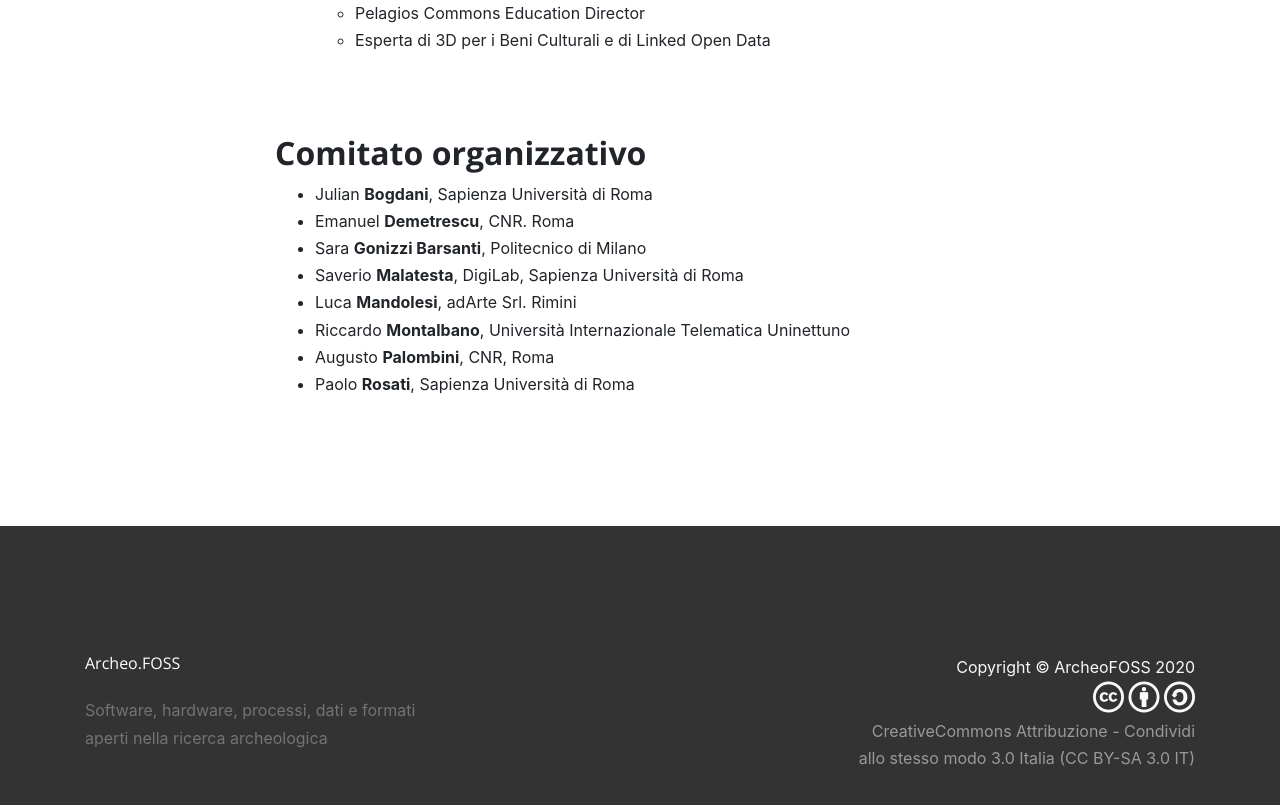
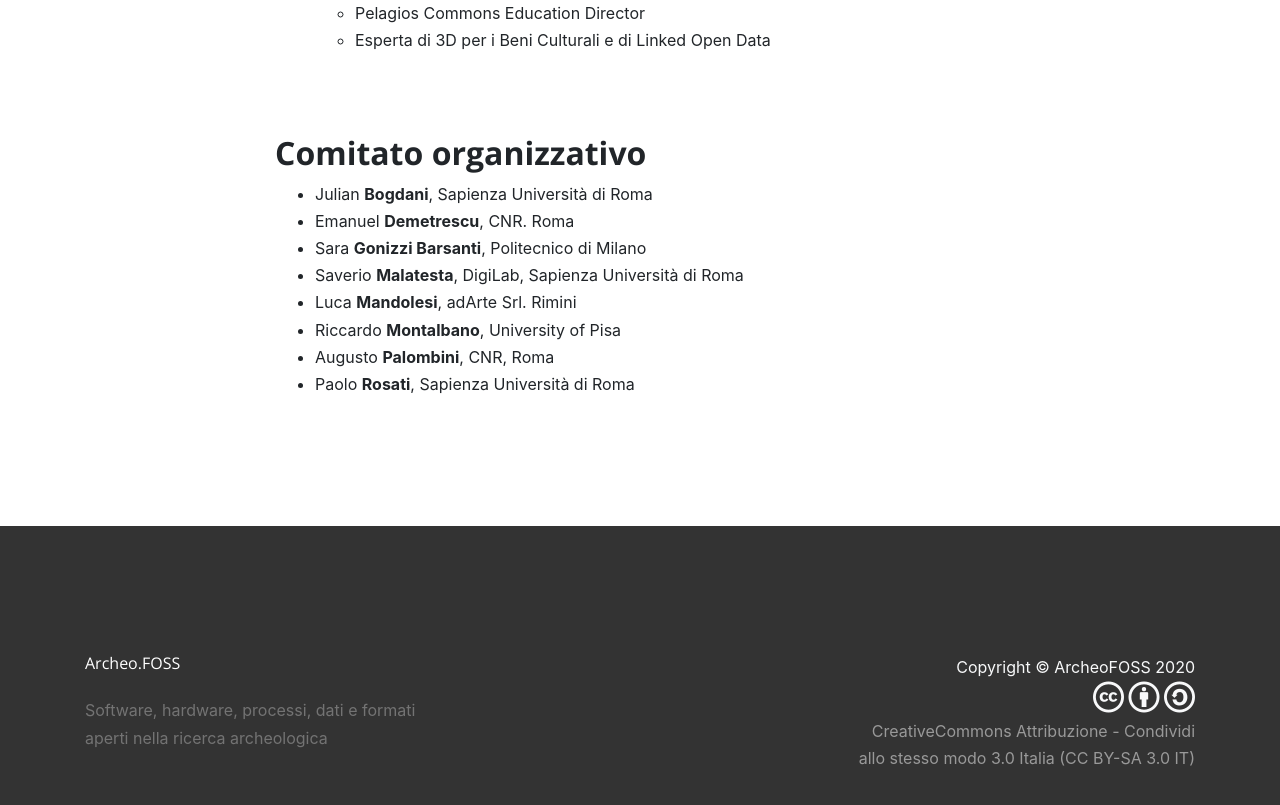
Before and after one commit to archeofoss/archeofoss2020, a Jekyll site: the page built from index.md, in a window 1280 px wide and 900 px high, scrolled down 9818 px. Shown: the top 805 px of the window. Built offline with Jekyll 4.4.1, drawn with Linux system fonts in a browser that asks for light colours; nearby versions of some CDN libraries.

Commit message:
Update index.md

```diff
--- a/index.md
+++ b/index.md
@@ -290,6 +290,6 @@ all'indirizzo [info@archeofoss.org](mailto:info@archeofoss.org).
 - Sara **Gonizzi Barsanti**, Politecnico di Milano
 - Saverio **Malatesta**, DigiLab, Sapienza Università di Roma
 - Luca **Mandolesi**, adArte Srl. Rimini
-- Riccardo **Montalbano**, Università Internazionale Telematica Uninettuno
+- Riccardo **Montalbano**, University of Pisa
 - Augusto **Palombini**, CNR, Roma
 - Paolo **Rosati**, Sapienza Università di Roma
```
